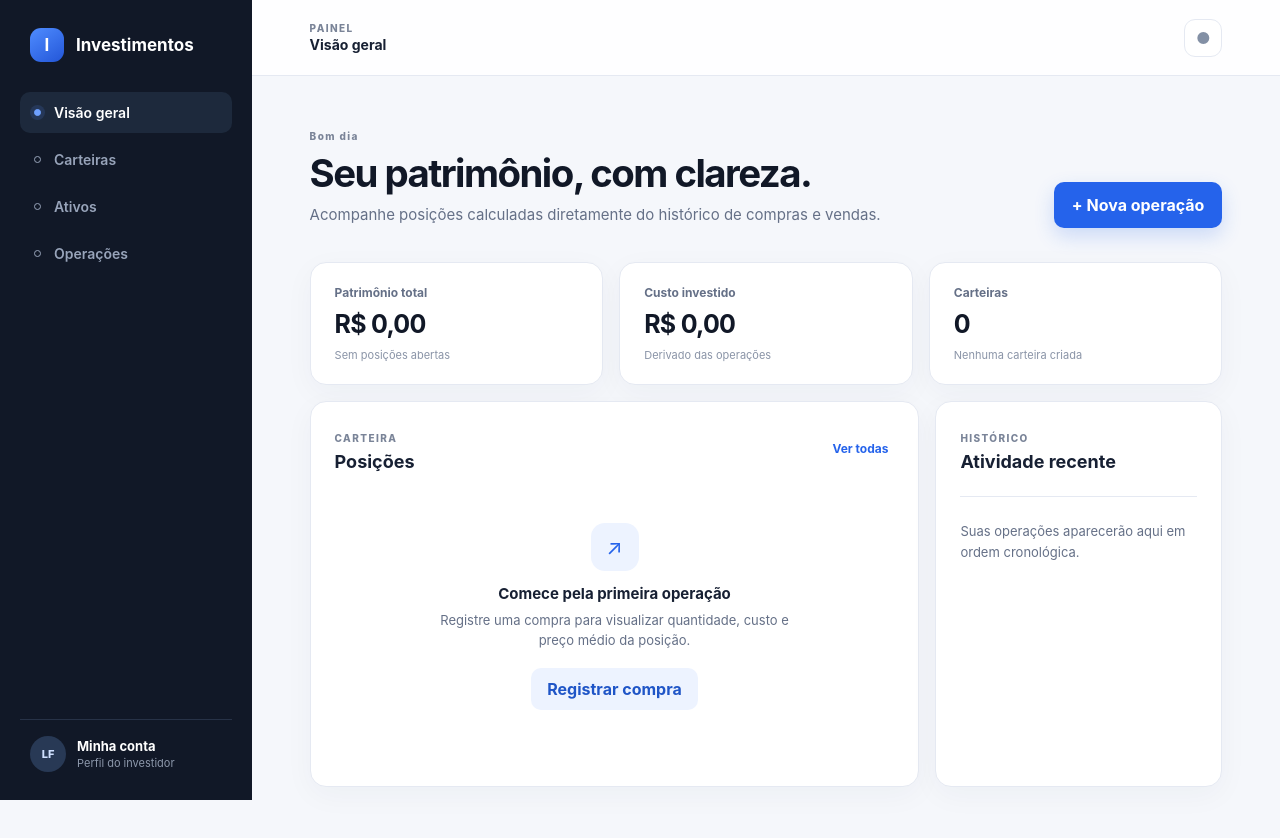
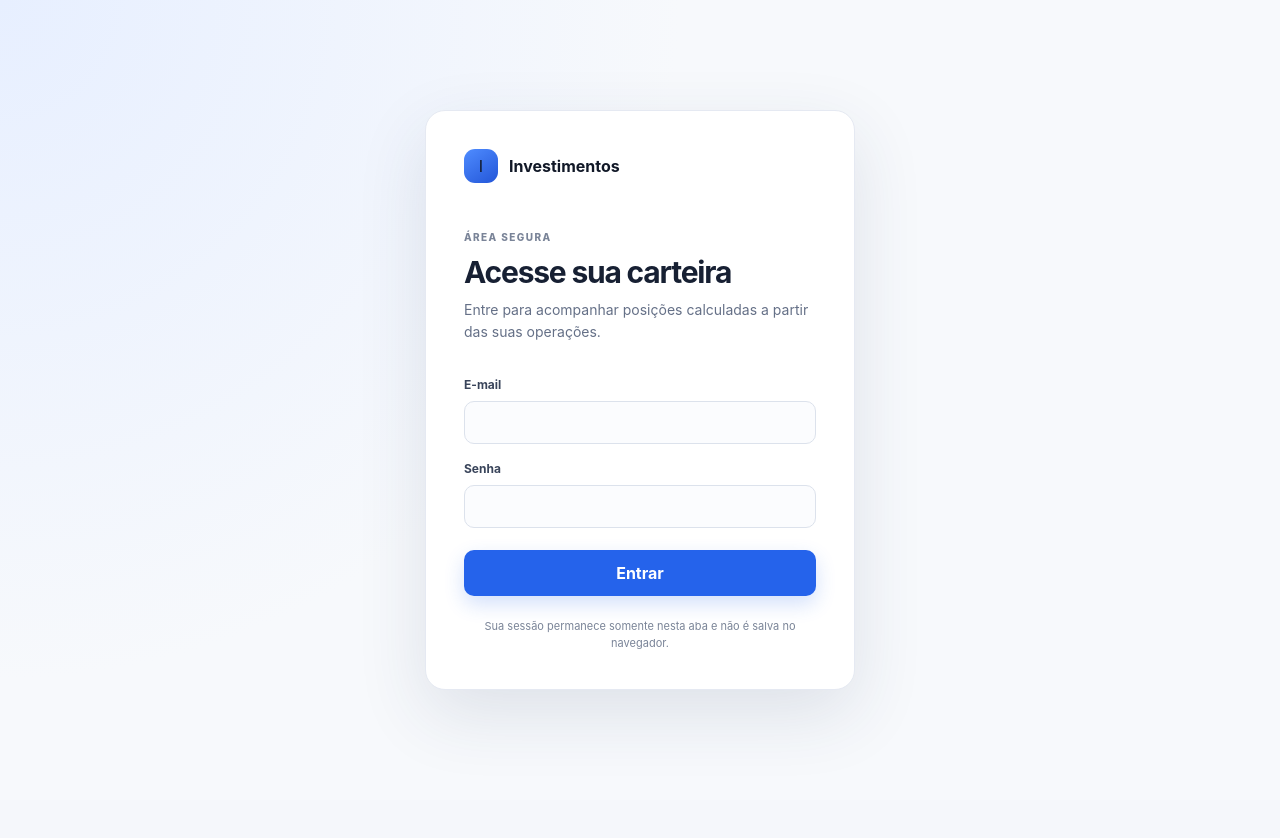
Before and after one commit to LindembergueFrank/API-Investimentos, a React (Vite) app in the folder frontend/: page / in a window 1280 px wide. Shown: the top 838 px of the page. After the commit the page ends 800 px from the top, so only its background shows below. Built offline with nearby package versions, Linux system fonts and the light colour scheme; no server answers.

Commit message:
feat(frontend): integrate secure authentication flow (#47)
Add accessible login, in-memory token handling, proactive refresh, Problem Details errors, configurable API origin, and best-effort logout revocation.

Closes #46

```diff
--- a/frontend/src/app/App.tsx
+++ b/frontend/src/app/App.tsx
@@ -1,10 +1,22 @@
 import { AppShell } from './AppShell'
 import { DashboardPage } from '../features/dashboard/DashboardPage'
+import { AuthProvider, useAuth } from '../features/auth/AuthContext'
+import { LoginPage } from '../features/auth/LoginPage'
 
-export function App() {
+function AuthenticatedApp() {
+  const { session } = useAuth()
+
+  if (!session) {
+    return <LoginPage />
+  }
+
   return (
     <AppShell>
       <DashboardPage />
     </AppShell>
   )
 }
+
+export function App() {
+  return <AuthProvider><AuthenticatedApp /></AuthProvider>
+}
--- a/frontend/src/app/AppShell.tsx
+++ b/frontend/src/app/AppShell.tsx
@@ -1,8 +1,11 @@
 import type { PropsWithChildren } from 'react'
+import { useAuth } from '../features/auth/AuthContext'
 
 const navigation = ['Visão geral', 'Carteiras', 'Ativos', 'Operações']
 
 export function AppShell({ children }: PropsWithChildren) {
+  const { logout } = useAuth()
+
   return (
     <div className="app-shell">
       <aside className="sidebar">
@@ -24,7 +27,7 @@ export function AppShell({ children }: PropsWithChildren) {
         </nav>
         <div className="sidebar-footer">
           <span className="avatar" aria-hidden="true">LF</span>
-          <span><strong>Minha conta</strong><small>Perfil do investidor</small></span>
+          <span><strong>Minha conta</strong><button className="logout-button" type="button" onClick={logout}>Sair com segurança</button></span>
         </div>
       </aside>
       <div className="workspace">
--- /dev/null
+++ b/frontend/src/features/auth/AuthContext.tsx
@@ -0,0 +1,42 @@
+import { createContext, useCallback, useContext, useEffect, useMemo, useState, type PropsWithChildren } from 'react'
+import { authenticate, refresh, revoke, type Session } from './authApi'
+
+type AuthContextValue = {
+  session: Session | null
+  login(email: string, password: string): Promise<void>
+  logout(): Promise<void>
+}
+
+const AuthContext = createContext<AuthContextValue | null>(null)
+
+export function AuthProvider({ children }: PropsWithChildren) {
+  const [session, setSession] = useState<Session | null>(null)
+
+  const login = useCallback(async (email: string, password: string) => {
+    setSession(await authenticate(email, password))
+  }, [])
+
+  const logout = useCallback(async () => {
+    const token = session?.refreshToken
+    setSession(null)
+    if (token) await revoke(token).catch(() => undefined)
+  }, [session])
+
+  useEffect(() => {
+    if (!session) return
+    const refreshInMilliseconds = Math.max((session.expiresIn - 30) * 1000, 1_000)
+    const timer = window.setTimeout(() => {
+      refresh(session.refreshToken).then(setSession).catch(() => setSession(null))
+    }, refreshInMilliseconds)
+    return () => window.clearTimeout(timer)
+  }, [session])
+
+  const value = useMemo(() => ({ session, login, logout }), [session, login, logout])
+  return <AuthContext.Provider value={value}>{children}</AuthContext.Provider>
+}
+
+export function useAuth() {
+  const context = useContext(AuthContext)
+  if (!context) throw new Error('useAuth must be used inside AuthProvider')
+  return context
+}
--- /dev/null
+++ b/frontend/src/features/auth/LoginPage.tsx
@@ -0,0 +1,43 @@
+import { useState, type FormEvent } from 'react'
+import { useAuth } from './AuthContext'
+
+export function LoginPage() {
+  const { login } = useAuth()
+  const [email, setEmail] = useState('')
+  const [password, setPassword] = useState('')
+  const [error, setError] = useState('')
+  const [submitting, setSubmitting] = useState(false)
+
+  async function submit(event: FormEvent<HTMLFormElement>) {
+    event.preventDefault()
+    setError('')
+    setSubmitting(true)
+    try {
+      await login(email.trim(), password)
+    } catch (cause) {
+      setError(cause instanceof Error ? cause.message : 'Não foi possível entrar.')
+    } finally {
+      setSubmitting(false)
+    }
+  }
+
+  return (
+    <main className="login-page">
+      <section className="login-card" aria-labelledby="login-title">
+        <div className="login-brand"><span className="brand-mark" aria-hidden="true">I</span><strong>Investimentos</strong></div>
+        <span className="eyebrow">ÁREA SEGURA</span>
+        <h1 id="login-title">Acesse sua carteira</h1>
+        <p>Entre para acompanhar posições calculadas a partir das suas operações.</p>
+        <form onSubmit={submit}>
+          <label htmlFor="email">E-mail</label>
+          <input id="email" name="email" type="email" autoComplete="username" required value={email} onChange={(event) => setEmail(event.target.value)} />
+          <label htmlFor="password">Senha</label>
+          <input id="password" name="password" type="password" autoComplete="current-password" required value={password} onChange={(event) => setPassword(event.target.value)} />
+          {error && <p className="form-error" role="alert">{error}</p>}
+          <button className="primary-button login-button" type="submit" disabled={submitting}>{submitting ? 'Entrando…' : 'Entrar'}</button>
+        </form>
+        <small className="security-note">Sua sessão permanece somente nesta aba e não é salva no navegador.</small>
+      </section>
+    </main>
+  )
+}
--- /dev/null
+++ b/frontend/src/features/auth/authApi.ts
@@ -0,0 +1,21 @@
+import { postJson, postNoContent } from '../../shared/api/http'
+
+export type Session = {
+  accessToken: string
+  tokenType: 'Bearer'
+  expiresIn: number
+  refreshToken: string
+  refreshExpiresIn: number
+}
+
+export function authenticate(email: string, password: string) {
+  return postJson<Session>('/v1/auth/token', { email, password })
+}
+
+export function refresh(refreshToken: string) {
+  return postJson<Session>('/v1/auth/refresh', { refreshToken })
+}
+
+export function revoke(refreshToken: string) {
+  return postNoContent('/v1/auth/revoke', { refreshToken })
+}
--- /dev/null
+++ b/frontend/src/shared/api/http.ts
@@ -0,0 +1,32 @@
+export type ProblemDetail = {
+  title?: string
+  detail?: string
+  status?: number
+}
+
+const apiBaseUrl = (import.meta.env.VITE_API_BASE_URL ?? '').replace(/\/$/, '')
+
+export async function postJson<T>(path: string, body: unknown): Promise<T> {
+  const response = await fetch(`${apiBaseUrl}${path}`, {
+    method: 'POST',
+    headers: { 'Content-Type': 'application/json' },
+    body: JSON.stringify(body),
+  })
+
+  if (!response.ok) {
+    const fallback = 'Não foi possível concluir a solicitação.'
+    const problem = await response.json().catch(() => null) as ProblemDetail | null
+    throw new Error(problem?.detail || problem?.title || fallback)
+  }
+
+  return response.json() as Promise<T>
+}
+
+export async function postNoContent(path: string, body: unknown): Promise<void> {
+  const response = await fetch(`${apiBaseUrl}${path}`, {
+    method: 'POST',
+    headers: { 'Content-Type': 'application/json' },
+    body: JSON.stringify(body),
+  })
+  if (!response.ok) throw new Error('Não foi possível encerrar a sessão no servidor.')
+}
--- a/frontend/src/shared/styles/global.css
+++ b/frontend/src/shared/styles/global.css
@@ -29,6 +29,8 @@ a { color: inherit; text-decoration: none; }
 .sidebar-footer span:last-child { display: grid; gap: 2px; }
 .sidebar-footer strong { color: var(--white); font-size: 13px; }
 .sidebar-footer small { color: #8d98ab; font-size: 11px; }
+.logout-button { padding: 0; border: 0; color: #8d98ab; background: transparent; text-align: left; font-size: 11px; }
+.logout-button:hover { color: #dbe7ff; }
 .avatar { display: grid; place-items: center; width: 36px; height: 36px; border-radius: 50%; color: #cfe0ff; background: #283955; font-size: 11px; font-weight: 800; }
 .workspace { min-width: 0; }
 .topbar { height: 76px; padding: 0 4.5vw; border-bottom: 1px solid var(--line); background: rgb(255 255 255 / 86%); backdrop-filter: blur(14px); display: flex; justify-content: space-between; align-items: center; }
@@ -61,6 +63,19 @@ main { padding: 48px 4.5vw 64px; }
 .empty-state p { max-width: 360px; margin: 0 0 18px; color: var(--muted); font-size: 13px; line-height: 1.55; }
 .activity-line { height: 1px; margin: 24px 0; background: var(--line); }
 .muted { color: var(--muted); font-size: 13px; line-height: 1.6; }
+.login-page { min-height: 100vh; padding: 32px; display: grid; place-items: center; background: radial-gradient(circle at top left, #e7efff, #f7f9fc 45%); }
+.login-card { width: min(100%, 430px); padding: 38px; border: 1px solid var(--line); border-radius: 20px; background: var(--white); box-shadow: 0 24px 70px rgb(38 56 94 / 12%); }
+.login-brand { display: flex; align-items: center; gap: 11px; margin-bottom: 42px; color: var(--navy); }
+.login-card h1 { margin: 9px 0; font-size: 30px; letter-spacing: -.04em; }
+.login-card > p { margin: 0 0 26px; color: var(--muted); font-size: 14px; line-height: 1.6; }
+.login-card form { display: grid; gap: 9px; }
+.login-card label { margin-top: 8px; color: #39445a; font-size: 12px; font-weight: 700; }
+.login-card input { width: 100%; padding: 13px 14px; border: 1px solid #dce2ec; border-radius: 10px; outline: none; color: var(--navy); background: #fbfcfe; }
+.login-card input:focus { border-color: #7aa4f7; box-shadow: 0 0 0 3px rgb(37 99 235 / 10%); }
+.login-button { margin-top: 13px; }
+.login-button:disabled { cursor: wait; opacity: .65; }
+.form-error { margin: 6px 0 0; color: #b42318; font-size: 12px; }
+.security-note { display: block; margin-top: 22px; color: #7a8498; text-align: center; font-size: 11px; line-height: 1.5; }
 
 @media (max-width: 820px) {
   .app-shell { grid-template-columns: 1fr; }
@@ -78,4 +93,6 @@ main { padding: 48px 4.5vw 64px; }
   main { padding-inline: 18px; }
   .topbar { padding-inline: 18px; }
   .summary-grid { grid-template-columns: 1fr; }
+  .login-page { padding: 16px; }
+  .login-card { padding: 28px 22px; }
 }
```
Also changed, not shown: 2 other files (tests, documents, lock files or other folders).
